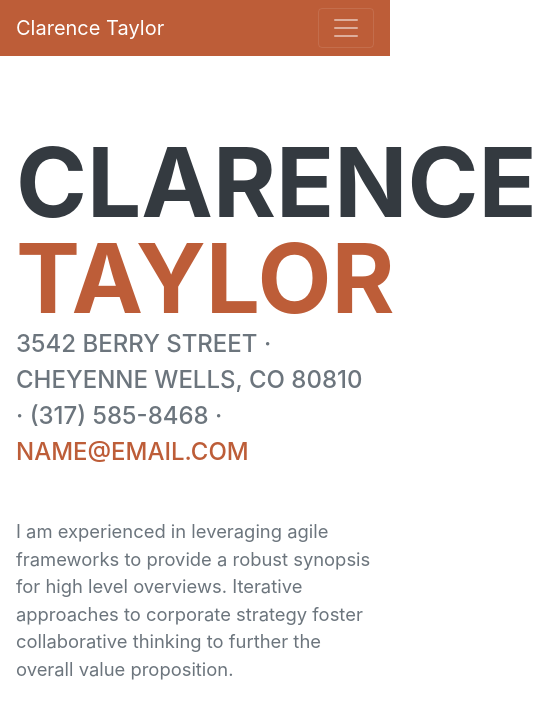
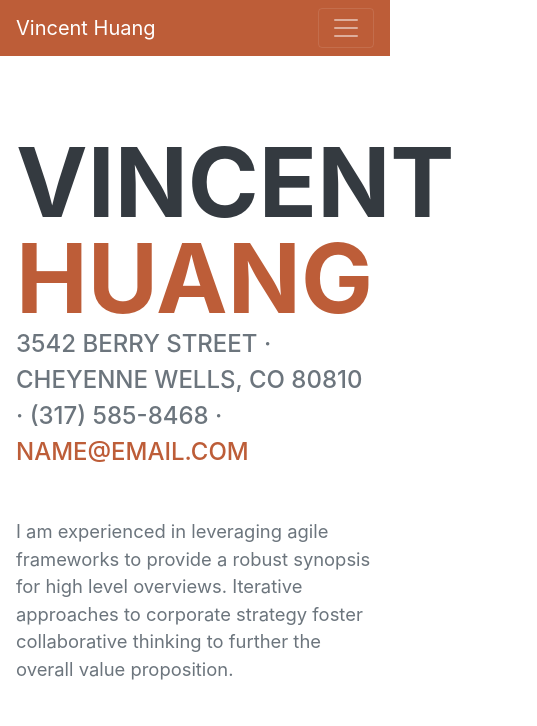
Before and after one commit to vhuang00/vhuang00.github.io, a plain HTML site: page index.html in a window 390 px wide. Shown: the top 726 px of the page, 537 px wide, since content can reach past the window. Drawn offline with nearby package versions, Linux system fonts and the light colour scheme; a web font is replaced by a local one.

Commit message:
Update index.html

```diff
--- a/index.html
+++ b/index.html
@@ -19,7 +19,7 @@
         <!-- Navigation-->
         <nav class="navbar navbar-expand-lg navbar-dark bg-primary fixed-top" id="sideNav">
             <a class="navbar-brand js-scroll-trigger" href="#page-top">
-                <span class="d-block d-lg-none">Clarence Taylor</span>
+                <span class="d-block d-lg-none">Vincent Huang</span>
                 <span class="d-none d-lg-block"><img class="img-fluid img-profile rounded-circle mx-auto mb-2" src="assets/img/profile.jpg" alt="" /></span>
             </a>
             <button class="navbar-toggler" type="button" data-toggle="collapse" data-target="#navbarSupportedContent" aria-controls="navbarSupportedContent" aria-expanded="false" aria-label="Toggle navigation"><span class="navbar-toggler-icon"></span></button>
@@ -40,8 +40,8 @@
             <section class="resume-section" id="about">
                 <div class="resume-section-content">
                     <h1 class="mb-0">
-                        Clarence
-                        <span class="text-primary">Taylor</span>
+                        Vincent
+                        <span class="text-primary">Huang</span>
                     </h1>
                     <div class="subheading mb-5">
                         3542 Berry Street · Cheyenne Wells, CO 80810 · (317) 585-8468 ·
```
